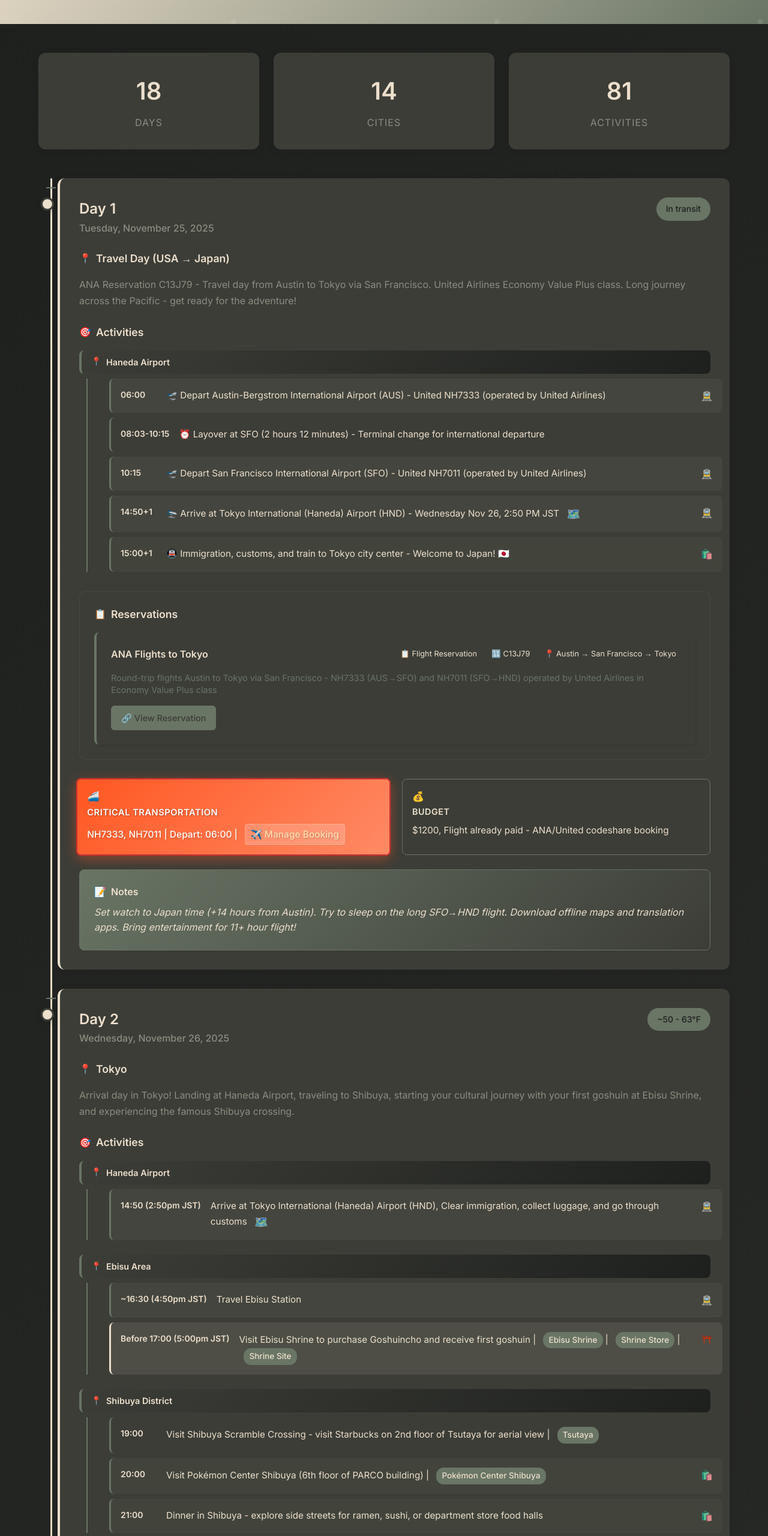
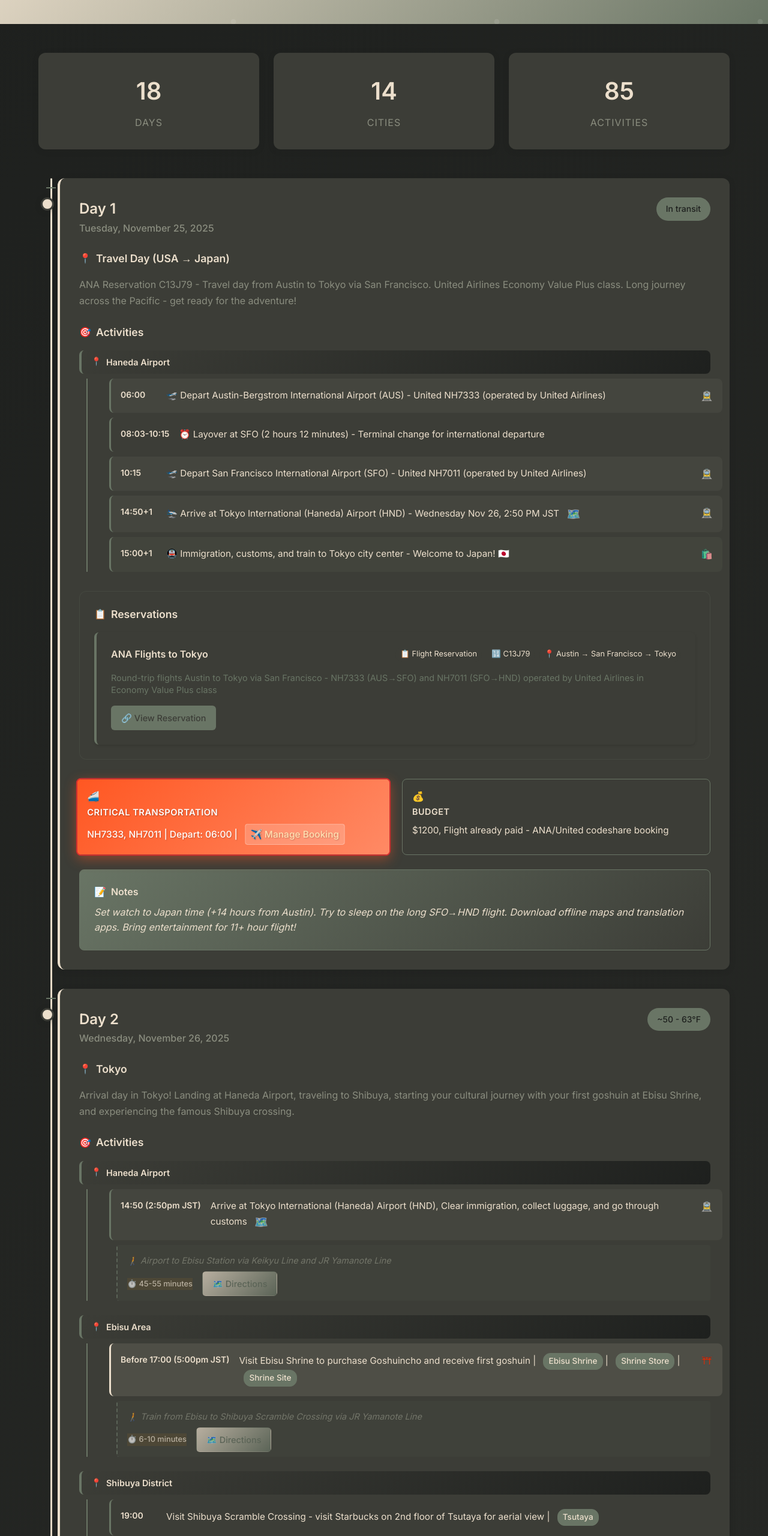
Before and after one commit to Mezzyface/JapanTrip, a plain HTML site: page index.html in a window 1280 px wide. Shown: the part 180-2740 px from the top of the page at 60% size. Drawn offline with Linux system fonts and the light colour scheme.

Commit message:
add routes

```diff
--- a/js/data-embedded.js
+++ b/js/data-embedded.js
@@ -52,12 +52,19 @@ const itineraryData = {
             "description": "Arrive at Tokyo International (Haneda) Airport (HND), Clear immigration, collect luggage, and go through customs"
         },
         {
-            "time": "~16:30 (4:50pm JST)",
-            "description": "Travel Ebisu Station"
+            "type": "route",
+            "description": "Airport to Ebisu Station via Keikyu Line and JR Yamanote Line",
+            "duration": "45-55 minutes",
+            "url": "https://japantravel.navitime.com/en/area/jp/route/result/?start=%7B%27lat%27%3A35.544982%2C%27lon%27%3A139.769184%2C%27spot%27%3A%2702301-1404578%27%7D&goal=00002025&start_name=Haneda%20Airport%20Terminal%203&goal_name=Ebisu(Tokyo)&cid=&from=route_top_search_box&date_time=2025-11-26T15%3A50&ferry=false&taxi=false"
+        },        {
+            "time": "Before 17:00 (5:00pm JST)",
+            "description": "Visit Ebisu Shrine to purchase Goshuincho and receive first goshuin | [Ebisu Shrine](https://maps.app.goo.gl/6bjWpLGNd6te9iqE8) | [Shrine Store](https://maps.app.goo.gl/GsJNyLmWwg3JBntX9) | [Shrine Site](https://jinjamemo.com/archives/ebisujinja.html)"
         },
         {
-            "time": "Before 17:00 (5:00pm JST)",
-            "description": "Visit Ebisu Shrine to purchase Goshuincho and receive first goshuin | [Ebisu Shrine](https://maps.app.goo.gl/6bjWpLGNd6te9iqE8) | [Shrine Store](https://maps.app.goo.gl/GsJNyLmWwg3JBntX9) | [Shrine Site](https://jinjamemo.com/archives/ebisujinja.html)"
+            "type": "route",
+            "description": "Train from Ebisu to Shibuya Scramble Crossing via JR Yamanote Line",
+            "duration": "6-10 minutes",
+            "url": "https://japantravel.navitime.com/en/area/jp/route/result/?start=00002025&goal=%7B%27lat%27%3A35.65949%2C%27lon%27%3A139.700451%2C%27spot%27%3A%2702301-pn0003123%27%7D&start_name=Ebisu(Tokyo)&goal_name=Shibuya%20Scramble%20Crossing&cid=&from=route_top_search_box&date_time=2025-11-26T17%3A50&ferry=false&taxi=false"
         },
         {
             "time": "19:00",
@@ -69,7 +76,8 @@ const itineraryData = {
         },
         {
             "time": "21:00",
-            "description": "Dinner in Shibuya - explore side streets for ramen, sushi, or department store food halls"        }
+            "description": "Dinner in Shibuya - explore side streets for ramen, sushi, or department store food halls"
+        }
     ],
     "reservations": [
         {
@@ -100,7 +108,6 @@ const itineraryData = {
             "method": "Train (JR Yamanote)"
         }
     ],
-    "accommodation": "HJ PLACE SHIBUYA Airbnb | [View Reservation](https://www.airbnb.com/trips/v1/reservation-details/ro/RESERVATION2_CHECKIN/HMRDDYA2N4) | [Navigate](https://maps.app.goo.gl/p23JVeaNBoLmfd75A)",
     "meals": "Dinner: Shibuya restaurants (ramen, sushi, or department store food hall)",
     "budget": "3,600円 - 5,600円 (includes transport 660円, Goshuincho 2,500円, goshuin 500円, meals & activities)",
     "notes": "Pick up Suica/Pasmo card at airport for easy train travel. Shopping List: Suitcase, Sling bag, Shopping Bag, Toiletire, Water Bottle"
@@ -110,10 +117,24 @@ const itineraryData = {
     "date": "Thursday, November 27, 2025",
     "location": "Tokyo Shrines → Mount Fuji (Kawaguchiko)",
     "weather": "~50 - 63°F",
-    "description": "Shrine-hopping adventure through Tokyo for goshuin collection, then departing for Mount Fuji area. Multiple beautiful shrines in Harajuku/Shibuya area before traveling to Kawaguchiko for ryokan stay.",    "activities": [
+    "description": "Shrine-hopping adventure through Tokyo for goshuin collection, then departing for Mount Fuji area. Multiple beautiful shrines in Harajuku/Shibuya area before traveling to Kawaguchiko for ryokan stay.",    "activities": [        {
+            "time": "07:00",
+            "description": "Check out of accommodation in Ebisu area, head to Shinjuku Station"
+        },
         {
+            "type": "route",
+            "description": "Travel from Ebisu to Shinjuku Station via JR Yamanote Line",
+            "duration": "10-15 minutes",
+            "url": "https://japantravel.navitime.com/en/area/jp/route/result/?start=00002025&goal=%7B%27lat%27%3A35.689579%2C%27lon%27%3A139.700676%2C%27spot%27%3A%2702011-00004254%27%7D&start_name=Ebisu(Tokyo)&goal_name=Shinjuku&cid=&from=route_top_search_box&date_time=2025-11-27T07%3A00&ferry=false&taxi=false"
+        },        {
             "time": "07:30",
             "description": "Drop off bags in coin locker or luggage storage at Shinjuku Station"
+        },
+        {
+            "type": "route",
+            "description": "Travel from Shinjuku to Meiji Shrine area via JR Yamanote Line",
+            "duration": "4-6 minutes",
+            "url": "https://japantravel.navitime.com/en/area/jp/route/result/?start=00004254&goal=%7B%27lat%27%3A35.67637%2C%27lon%27%3A139.699365%2C%27spot%27%3A%2702301-1300512%27%7D&start_name=Shinjuku&goal_name=Meiji%20Shrine&cid=&from=route_top_search_box&date_time=2025-11-27T07%3A00&ferry=false&taxi=false"
         },
         {
             "time": "08:00",
@@ -125,7 +146,8 @@ const itineraryData = {
         },
         {
             "time": "11:00",
-            "description": "Lunch in Harajuku/Shibuya - explore Omotesando, Cat Street, or backstreets of Harajuku"
+            "description": "Lunch in Harajuku - explore Omotesando, Cat Street, or backstreets of Harajuku",
+            "area": "Harajuku Area"
         },        {
             "time": "12:30",
             "description": "Visit Onden Shrine (穏田神社) - [Shrine Site](https://onden.jp/items/) [Navigate](https://maps.app.goo.gl/NdsQCNcR2bXTjPkcA)"
@@ -481,16 +503,27 @@ const itineraryData = {
             "time": "12:00",
             "description": "🏛️ Begin Arashiyama Goshuin Tour at Tenryu-j Temple - UNESCO World Heritage site (40 mins). [📖 Tour Guide](https://jinja-gosyuin.com/kyoto-rakusai/#8221)",
             "area": "Arashiyama Goshuin Tour"
-        },
-        {
+        },        {
             "time": "12:46",
             "description": "🎋 Walk through iconic Bamboo Forest Path to next shrine - ethereal bamboo grove experience (6 min walk)",
             "area": "Arashiyama Goshuin Tour"
         },
         {
+            "type": "route",
+            "description": "Short walk through famous bamboo grove",
+            "duration": "6 minutes",
+            "url": "https://maps.app.goo.gl/bamboo-to-nonomiya"
+        },
+        {
             "time": "13:00",
             "description": "⛩️ Nonomiya Shrine - associated with Tale of Genji literary classic (25 mins, 6 min walk)",
             "area": "Arashiyama Goshuin Tour"
+        },
+        {
+            "type": "route",
+            "description": "Walk to temple famous for autumn leaves",
+            "duration": "8 minutes",
+            "url": "https://maps.app.goo.gl/nonomiya-to-jojakko"
         },
         {
             "time": "13:31",
@@ -523,20 +556,15 @@ const itineraryData = {
             "area": "Arashiyama Goshuin Tour"
         },
         {
-            "time": "16:30",
-            "description": "🚌 Travel to Northern Kyoto - bus or taxi to Kitano Tenmangu Shrine area (40-50 mins)"
-        },
-        {
             "time": "17:30",
-            "description": "🍱 Early dinner near Kitano Tenmangu Shrine - local restaurant in shrine area"
+            "description": "🍱 Early dinner near Kitano Tenmangu Shrine - local restaurant in shrine area",
+            "area": "Kitano Tenmangu Area"
         },
         {
             "time": "18:30",
-            "description": "🍁 Kitano Tenmangu Shrine Momiji-en (Maple Garden) evening illuminations - exclusive autumn light display among hundreds of maple trees. [📖 Illumination Guide](https://jinja-gosyuin.com/kawaii-gosyuin-kyoto/#i-29)"
-        },
-        {
-            "time": "20:30",
-            "description": "🚌 Return to accommodation via direct bus (Route 50) from Kitano Tenmangu-mae to Nijo Station"        }    ],
+            "description": "🍁 Kitano Tenmangu Shrine Momiji-en (Maple Garden) evening illuminations - exclusive autumn light display among hundreds of maple trees. [📖 Illumination Guide](https://jinja-gosyuin.com/kawaii-gosyuin-kyoto/#i-29)",
+            "area": "Kitano Tenmangu Area"
+        } ],
     "reservations": [
         {
             "name": "Saiho-j Temple (Moss Temple) - Nichi-nichi Sanpai",
--- a/js/itinerary.js
+++ b/js/itinerary.js
@@ -556,8 +556,24 @@ class ItineraryLoader {
     }    groupActivitiesByLocation(activities) {
         let currentLocation = null;
         let html = '';
+          activities.forEach((activity, index) => {
+            // Check if this is a route item (different handling)
+            if (activity.type === 'route') {
+                // Route items are rendered differently - more subtle
+                html += `
+                    <div class="route-item">
+                        <div class="route-content">
+                            <span class="route-description">🚶 ${activity.description}</span>
+                            <div class="route-details">
+                                <span class="route-duration">⏱️ ${activity.duration}</span>
+                                ${activity.url ? `<a href="${activity.url}" target="_blank" class="route-link">🗺️ Directions</a>` : ''}
+                            </div>
+                        </div>
+                    </div>
+                `;
+                return; // Skip the regular activity processing for this iteration
+            }
 
-        activities.forEach((activity, index) => {
             // Check for area property first, then detect activity type and location
             let locationToUse = null;
 
--- a/styles/components.css
+++ b/styles/components.css
@@ -572,6 +572,58 @@
     border-radius: 6px;
 }
 
+/* Route Item Styles - Less obtrusive indented sections */
+.route-item {
+    margin: var(--spacing-xs) 0;
+    margin-left: var(--spacing-lg);
+    opacity: 0.7;
+    font-size: 0.875rem;
+}
+
+.route-content {
+    background: rgba(var(--secondary-color-rgb), 0.1);
+    border-left: 2px dashed var(--secondary-color);
+    padding: var(--spacing-xs) var(--spacing-sm);
+    border-radius: 4px;
+    transition: opacity 0.2s ease;
+}
+
+.route-item:hover .route-content {
+    opacity: 1;
+    background: rgba(var(--secondary-color-rgb), 0.15);
+}
+
+.route-description {
+    color: var(--text-light);
+    font-style: italic;
+    display: block;
+    margin-bottom: var(--spacing-xs);
+}
+
+.route-details {
+    display: flex;
+    align-items: center;
+    gap: var(--spacing-sm);
+    font-size: 0.8rem;
+}
+
+.route-duration {
+    color: var(--primary-color);
+    font-weight: 500;
+}
+
+.route-link {
+    color: var(--secondary-color);
+    text-decoration: none;
+    font-weight: 500;
+    transition: color 0.2s ease;
+}
+
+.route-link:hover {
+    color: var(--primary-color);
+    text-decoration: underline;
+}
+
 /* Reservations Section */
 .reservations {
     margin: var(--spacing-lg) 0;
--- a/styles/main.css
+++ b/styles/main.css
@@ -1,8 +1,8 @@
 /* Main Styles for Japan Trip Itinerary */
-:root {
-    /* New ColorHunt Dark Palette: https://colorhunt.co/palette/1e201e3c3d37697565ecdfcc */
+:root {    /* New ColorHunt Dark Palette: https://colorhunt.co/palette/1e201e3c3d37697565ecdfcc */
     --primary-color: #ECDFCC;      /* Warm cream - main brand color and text */
     --secondary-color: #697565;    /* Muted sage green - secondary actions */
+    --secondary-color-rgb: 105, 117, 101; /* RGB values for secondary color */
     --accent-color: #697565;       /* Sage green - highlights and accents */
     --background-light: #3C3D37;   /* Dark olive - light backgrounds */
 
```
Also changed, not shown: data/day-01.json (+13 -6 lines), data/day-02.json (+17 -2 lines), data/day-06.json (+13 -2 lines).
